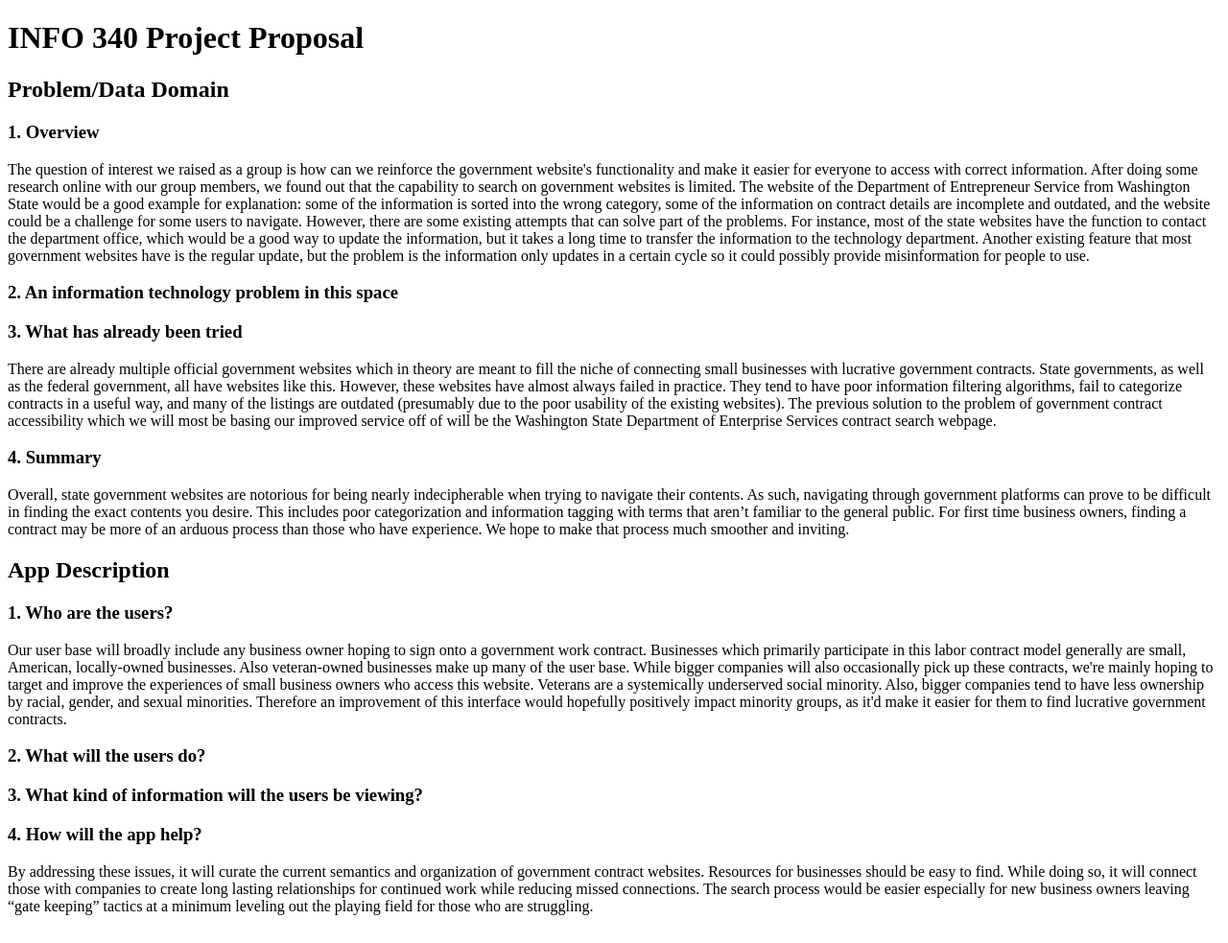
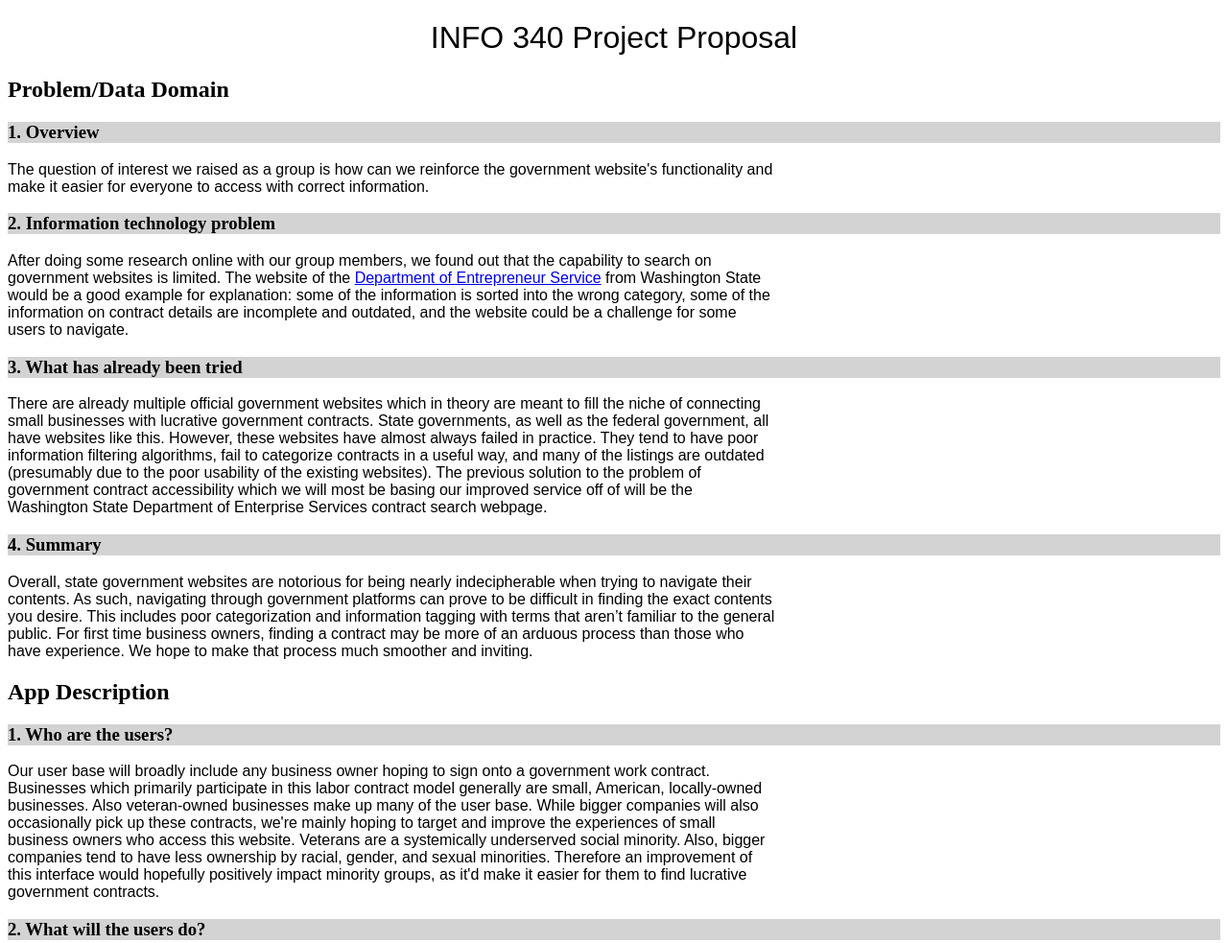
Before and after one commit to info340-su23/project-GConscious, a plain HTML site: page proposal.html in a window 1280 px wide. Shown: the top 983 px of the page at 96% size. Drawn offline with Linux system fonts and the light colour scheme.

Commit message:
Style edit

```diff
--- a/css/proposal.css
+++ b/css/proposal.css
@@ -1,8 +1,15 @@
 h1 {
   text-align: center;
+  font-family: Arial, Helvetica, sans-serif;
+  font-weight: 200;
+}
+
+h3 {
+  background-color: lightgray;
 }
 
 p {
   text-align: left;
+  font-family: Arial, Helvetica, sans-serif;
   width: 800px;
 }
--- a/proposal.html
+++ b/proposal.html
@@ -1,7 +1,7 @@
 <!DOCTYPE html>
 <html lang="en">
   <head>
-    <link rel="stylesheet" href="style.css" />
+    <link rel="stylesheet" href="css/proposal.css" />
     <meta charset="utf-8" />
     <title>Project Proposal</title>
   </head>
@@ -16,13 +16,13 @@
         <h2>Problem/Data Domain</h2>
         <!--Eric's Part-->
         <h3>1. Overview</h3>
-        <p>The question of interest we raised as a group is how can we reinforce the government website's functionality and make it easier for everyone to access with correct information. After doing some research online with our group members, we found out that the capability to search on government websites is limited. The website of the Department of Entrepreneur Service from Washington State would be a good example for explanation: some of the information is sorted into the wrong category, some of the information on contract details are incomplete and outdated, and the website could be a challenge for some users to navigate. However, there are some existing attempts that can solve part of the problems. For instance, most of the state websites have the function to contact the department office, which would be a good way to update the information, but it takes a long time to transfer the information to the technology department. Another existing feature that most government websites have is the regular update, but the problem is the information only updates in a certain cycle so it could possibly provide misinformation for people to use.</p>
+        <p>The question of interest we raised as a group is how can we reinforce the government website's functionality and make it easier for everyone to access with correct information.</p>
         <!--Eric's Part-->
-        <h3>2. An information technology problem in this space</h3>
+        <h3>2. Information technology problem</h3>
+        <p>After doing some research online with our group members, we found out that the capability to search on government websites is limited. The website of the <a href="https://apps.des.wa.gov/DESContracts/" target="_blank">Department of Entrepreneur Service</a> from Washington State would be a good example for explanation: some of the information is sorted into the wrong category, some of the information on contract details are incomplete and outdated, and the website could be a challenge for some users to navigate.</p>
         <!--Samaya's Part-->
         <h3>3. What has already been tried</h3>
-        There are already multiple official government websites which in theory are meant to fill the niche of connecting small businesses with lucrative government contracts. State governments, as well as the federal government, all have websites like this. However, these websites have almost always failed in practice. They tend to have poor information filtering algorithms, fail to categorize contracts in a useful way, and many of the listings are outdated (presumably due to the poor usability of the existing websites). The previous solution to the problem of government contract accessibility which we will most be basing our improved service off of will be the Washington State Department of Enterprise Services contract search webpage.
-        <p></p>
+        <p>There are already multiple official government websites which in theory are meant to fill the niche of connecting small businesses with lucrative government contracts. State governments, as well as the federal government, all have websites like this. However, these websites have almost always failed in practice. They tend to have poor information filtering algorithms, fail to categorize contracts in a useful way, and many of the listings are outdated (presumably due to the poor usability of the existing websites). The previous solution to the problem of government contract accessibility which we will most be basing our improved service off of will be the Washington State Department of Enterprise Services contract search webpage.</p>
         <!-- Mike's Part -->
         <h3>4. Summary</h3>
         <p>Overall, state government websites are notorious for being nearly indecipherable when trying to navigate their contents. As such, navigating through government platforms can prove to be difficult in finding the exact contents you desire. This includes poor categorization and information tagging with terms that aren’t familiar to the general public. For first time business owners, finding a contract may be more of an arduous process than those who have experience. We hope to make that process much smoother and inviting.</p>
```
